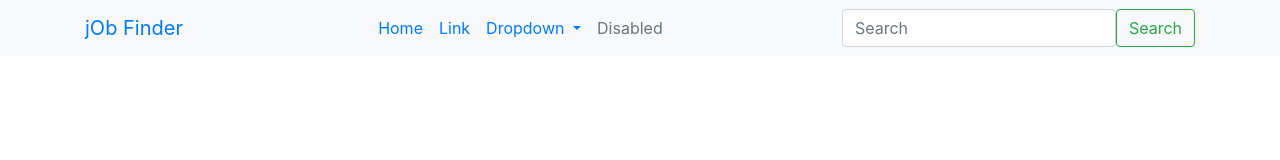
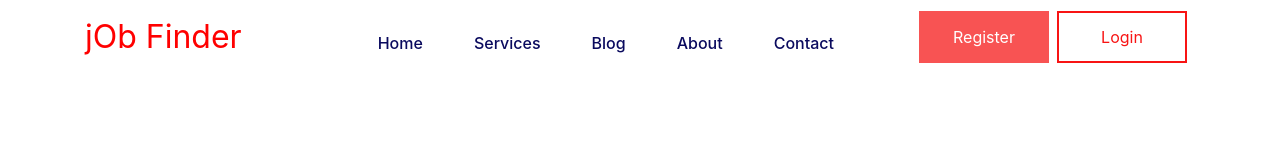
Before and after one commit to mahmutgoktug/Responsive-Website, a plain HTML site: page index.html in a window 1280 px wide. Drawn offline with nearby package versions, Linux system fonts and the light colour scheme.

Commit message:
navbar fixed.

```diff
--- a/index.html
+++ b/index.html
@@ -18,7 +18,7 @@
     <title>Hello, world!</title>
   </head>
   <body>
-    <nav class="navbar navbar-expand-lg bg-light">
+    <nav class="navbar navbar-expand-lg">
       <div class="container">
         <a class="navbar-brand" href="#">jOb Finder</a>
         <button
@@ -35,48 +35,31 @@
         <div class="collapse navbar-collapse" id="navbarSupportedContent">
           <ul class="navbar-nav m-auto mb-2 mb-lg-0">
             <li class="nav-item">
-              <a class="nav-link active" href="#">Home</a>
+              <a class="nav-link" href="#">Home</a>
             </li>
             <li class="nav-item">
-              <a class="nav-link" href="#">Link</a>
+              <a class="nav-link" href="#">Services</a>
+            </li>
+            <li class="nav-item">
+              <a class="nav-link" href="#">Blog</a>
             </li>
             <li class="nav-item dropdown">
-              <a
-                class="nav-link dropdown-toggle"
-                href="#"
-                role="button"
-                data-bs-toggle="dropdown"
-                aria-expanded="false"
-              >
-                Dropdown
-              </a>
-              <ul class="dropdown-menu">
-                <li><a class="dropdown-item" href="#">Action</a></li>
-                <li><a class="dropdown-item" href="#">Another action</a></li>
-                <li><hr class="dropdown-divider" /></li>
-                <li>
-                  <a class="dropdown-item" href="#">Something else here</a>
-                </li>
-              </ul>
+              <a class="nav-link" href="#"> About </a>
             </li>
             <li class="nav-item">
-              <a class="nav-link disabled">Disabled</a>
+              <a class="nav-link" href="#">Contact</a>
             </li>
           </ul>
-          <form class="d-flex" role="search">
-            <input
-              class="form-control me-2"
-              type="search"
-              placeholder="Search"
-              aria-label="Search"
-            />
-            <button class="btn btn-outline-success" type="submit">
-              Search
-            </button>
+          <form class="d-flex">
+            <button class="btn0">Register</button>
+            <button class="btn1 mx-2">Login</button>
           </form>
         </div>
       </div>
     </nav>
+
+    <!-- =========================main section=============================-->
+
     <script
       src="https://code.jquery.com/jquery-3.4.1.slim.min.js"
       integrity="sha384-J6qa4849blE2+poT4WnyKhv5vZF5SrPo0iEjwBvKU7imGFAV0wwj1yYfoRSJoZ+n"
--- a/style.css
+++ b/style.css
@@ -3,3 +3,49 @@
     margin: 0;
     box-sizing: border-box;
 }
+.navbar-brand{
+    font-size: 2rem;
+    color: red;
+}
+.nav-link{
+    color: rgb(10, 10, 94);
+}
+.nav-link:hover{
+    color: red;
+    transition: 0.3;
+}
+.nav-item{
+    color: rgb(7, 7, 78);
+    font-weight: 500;
+    padding-left: 35px;
+}
+.btn0{
+    height: 52px;
+    width: 130px;
+    outline: none;
+    border: none;
+    color: white;
+    cursor: pointer;
+    transition: all 0.4s;
+    background-color: rgb(248, 83, 83);
+}
+.btn0:hover{
+    background-color: rgb(214, 11, 11);
+    transition: all 0.4s;
+}
+.btn1{
+    height: 52px;
+    width: 130px;
+    background-color: transparent;
+    color: rgb(248, 20, 20);
+    outline: none;
+    border: 2px solid rgb(248, 20, 20);
+}
+.btn1:hover{
+    background-color: rgb(214, 11, 11);
+    transition: all 0.4s;
+    color: white;
+    border: none;
+    outline: none;
+}
+/*=================Main Section=================*/
```
